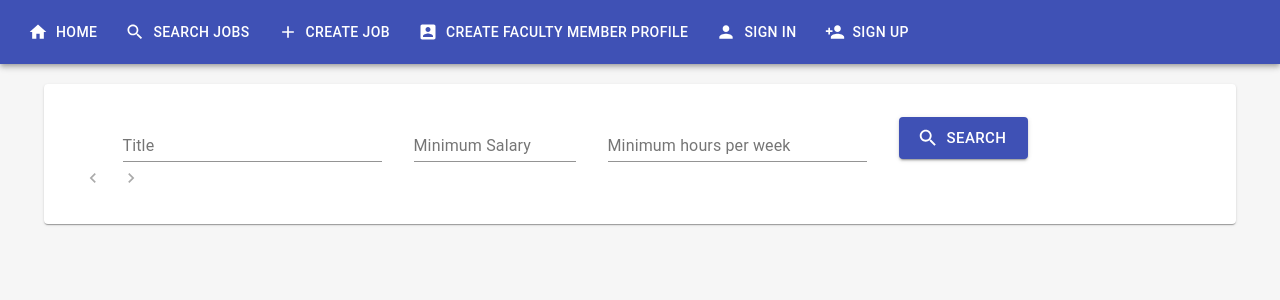
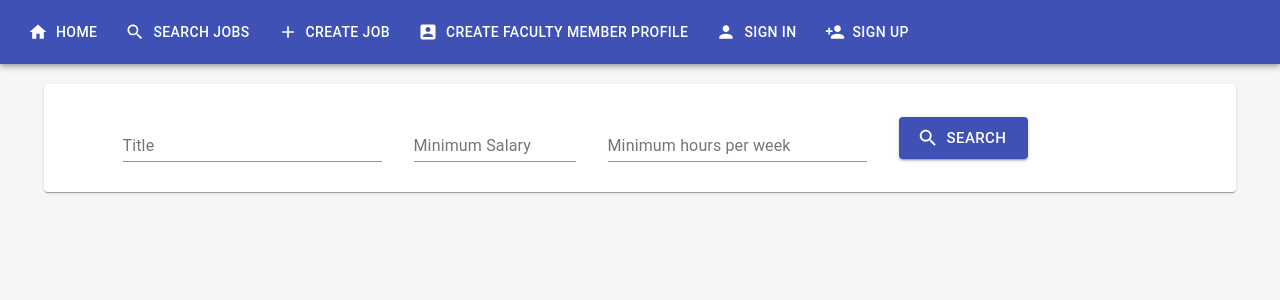
Before and after one commit to vtruo009/R-Match, a React (Create React App) app in the folder src/client/: page /search-jobs in a window 1280 px wide. Shown: the top 300 px of the page. Built offline with nearby package versions, Linux system fonts and the light colour scheme.

Commit message:
as of now: pagination mostly works; need to work on clearing the value when user makes a new request after searching

```diff
--- a/src/client/src/Domains/Jobs/JobRoot/index.tsx
+++ b/src/client/src/Domains/Jobs/JobRoot/index.tsx
@@ -8,10 +8,14 @@ function JobRoot() {
 
     return (
         <div style={{ padding: 20 }}>
-            <JobSearchForm setJobs={setJobsFetched} />
-            {jobsFetched.length > 0 && (
-                <JobResults jobs={jobsFetched}></JobResults>
-            )}
+            <JobSearchForm
+            children = {
+                <div>
+                    {jobsFetched.length > 0 && (<JobResults jobs={jobsFetched}></JobResults>)}
+                </div>
+            }
+            setJobs={setJobsFetched} />
+
         </div>
     );
 }
--- a/src/client/src/Domains/Jobs/JobSearchForm/index.tsx
+++ b/src/client/src/Domains/Jobs/JobSearchForm/index.tsx
@@ -15,6 +15,7 @@ import { Pagination } from '@material-ui/lab';
 
 interface props {
     setJobs: (jobs: IJob[]) => void;
+    children: JSX.Element; // react component which is the list of jobs and job description
 }
 
 interface JobSearchFormType {
@@ -37,7 +38,7 @@ const formSchema = yup.object({
 
 const numOfItems = 3;
 
-function JobSearchForm({ setJobs }: props) {
+function JobSearchForm({ setJobs, children }: props) { // actual component and we decompose the props
     const [formState, setFormState] = React.useState<JobSearchFormType>(
         formInitialValues
     );
@@ -57,14 +58,17 @@ function JobSearchForm({ setJobs }: props) {
         [formState, page] //where you put the data that your callback depends on
     );
 
+    // make 2 functions in this form
+
     console.log(`numOfItems in index.tsx is ${numOfItems}`); //this logs 3
     const [sendRequest, isLoading] = useApi(request, { //sendRequest (getJobs()) is connected to request)
         onSuccess: (response) => {
             const jobs = response.data.jobs;
-            if (jobs.length === 0) {
+            const count = response.data.jobsCount;
+            if (jobs.length === 0) { //maybe use count
                 snack('No jobs were found', 'warning');
             } else {
-                setNumOfPages(jobs.length/numOfItems);
+                setNumOfPages(count/numOfItems);
                 setJobs(jobs);
             }
         },
@@ -78,14 +82,15 @@ function JobSearchForm({ setJobs }: props) {
         sendRequest();
     };
 
-    return (
+    return ( //after this is the JSX part
+        <div>
             <Paper style={{ padding: 30 }}>
                 <Formik
                     validationSchema={formSchema}
                     initialValues={formInitialValues}
                     onSubmit={(formValues) => {
                         setFormState(formValues);
-                    sendRequest();
+                        sendRequest(); //new function and calls sendreq inside of it at the end
                     }}
                 >
                     {() => (
@@ -137,6 +142,11 @@ function JobSearchForm({ setJobs }: props) {
                         </Form>
                     )}
                 </Formik>
+            </Paper>
+            {children}
+            {
+                numOfPages > 1 &&
+                <Grid container justify='center' style={{marginTop:50}}>
                     <Pagination
                         color='primary'
                         shape='rounded'
@@ -145,7 +155,9 @@ function JobSearchForm({ setJobs }: props) {
                         count={numOfPages}
                         onChange={handlePageChange}
                     />
-        </Paper>
+                </Grid>
+            }
+        </div>
     );
 }
 
--- a/src/client/src/Domains/Jobs/api/api.ts
+++ b/src/client/src/Domains/Jobs/api/api.ts
@@ -131,7 +131,7 @@ export async function getJobs(
         numOfItems,
     };
     console.log(`numOfItems is ${numOfItems}`); //this logs 3
-    return API.get<{ jobs: IJob[] }>('job/read', { params });
+    return API.get<{ jobs: IJob[], jobsCount: number }>('job/read', { params });
 }
 
 export async function createJob(job: IJobForm) {
```
Also changed, not shown: 2 other files (tests, documents, lock files or other folders). Lines whose indentation alone changed are shown as unchanged.
